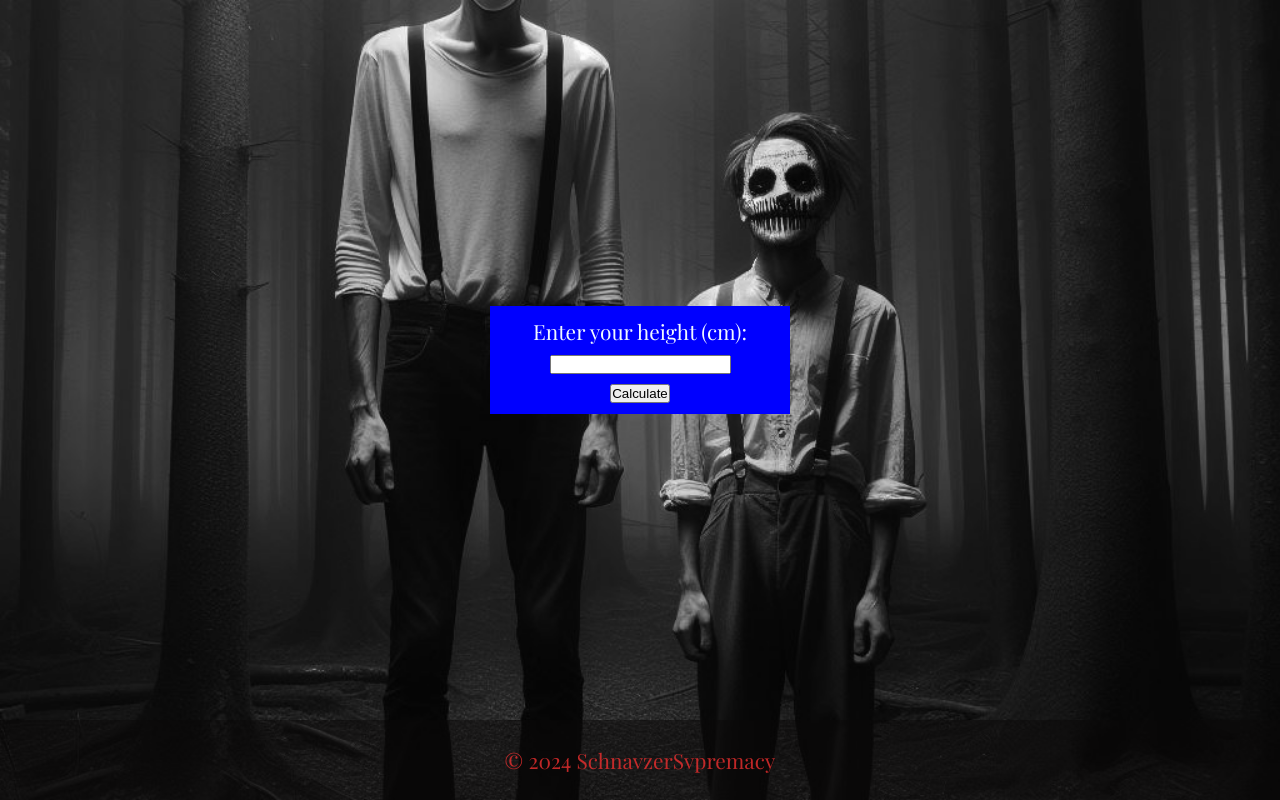
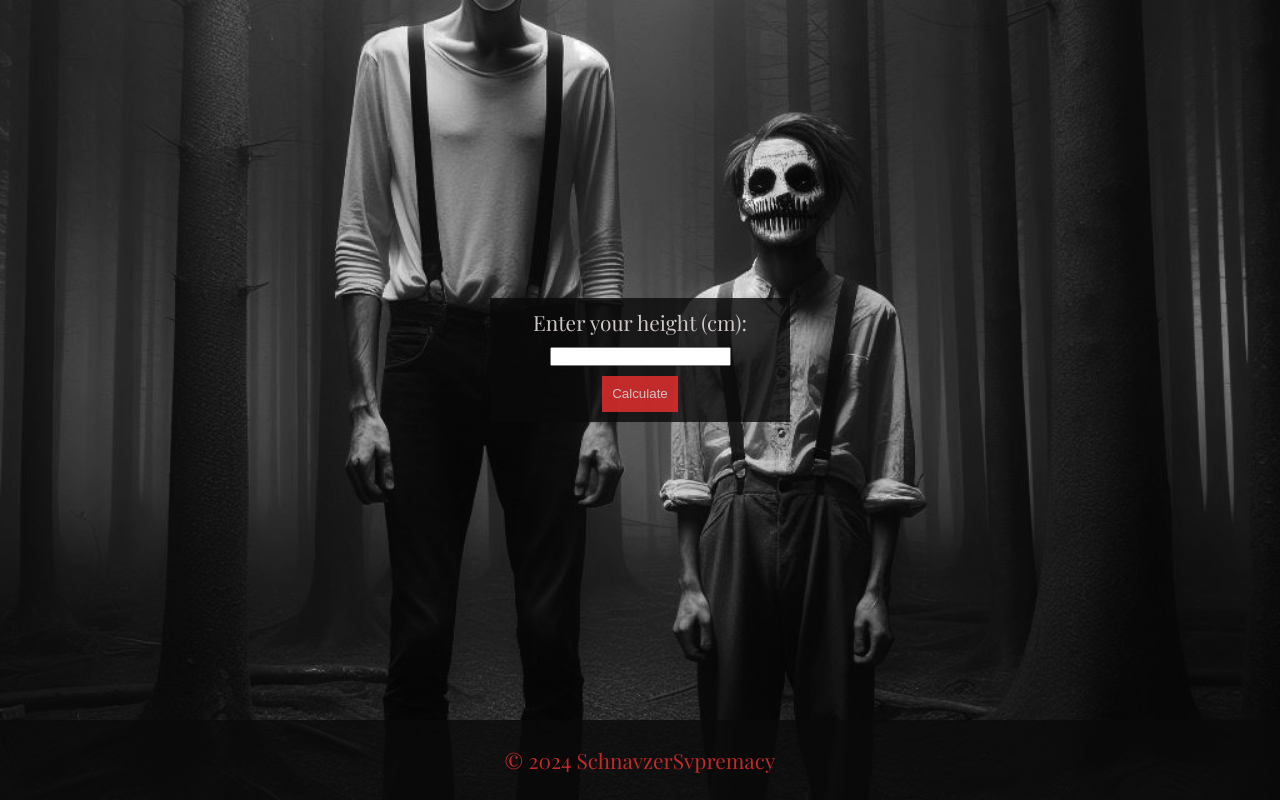
Before and after one commit to schnavzer480/height-calculator, a plain HTML site: page index.html in a window 1280 px wide. Drawn offline with nearby package versions, Linux system fonts and the light colour scheme.

Commit message:
styled button

```diff
--- a/styles.css
+++ b/styles.css
@@ -9,7 +9,8 @@
 :root {
     font-size: 65.2%;
     font-family: 'Playfair Display', serif;
-    --black: rgba(11, 10, 10, 0.496);
+    --black: rgba(11, 10, 10, 0.807);
+    --white: rgb(206, 197, 197);
     --red: rgba(234, 48, 48, 0.818);
 }
 
@@ -38,8 +39,8 @@ main {
 .box {
     width: 300px;
     height: auto;
-    background-color: blue;
-    color:aliceblue;
+    background-color: var(--black);
+    color: var(--white);
     font-size: 2rem;
     display: flex;
     flex-direction: column;
@@ -47,6 +48,13 @@ main {
     align-items: center;
     gap: 1rem;
     padding: 1rem 0 1rem 0;
+}
+
+button {
+    background-color: var(--red);
+    color: var(--white);
+    padding: 1rem;
+    border: none;
 }
 
 footer {
```
